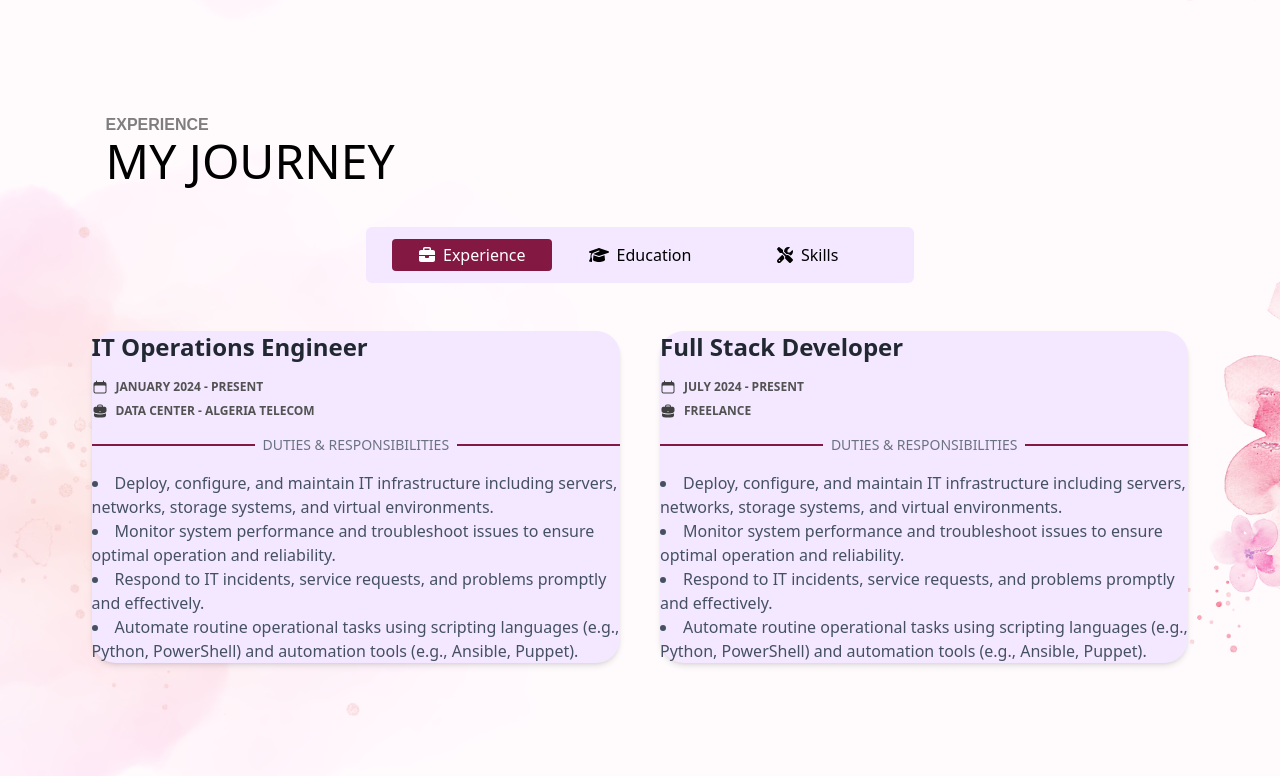
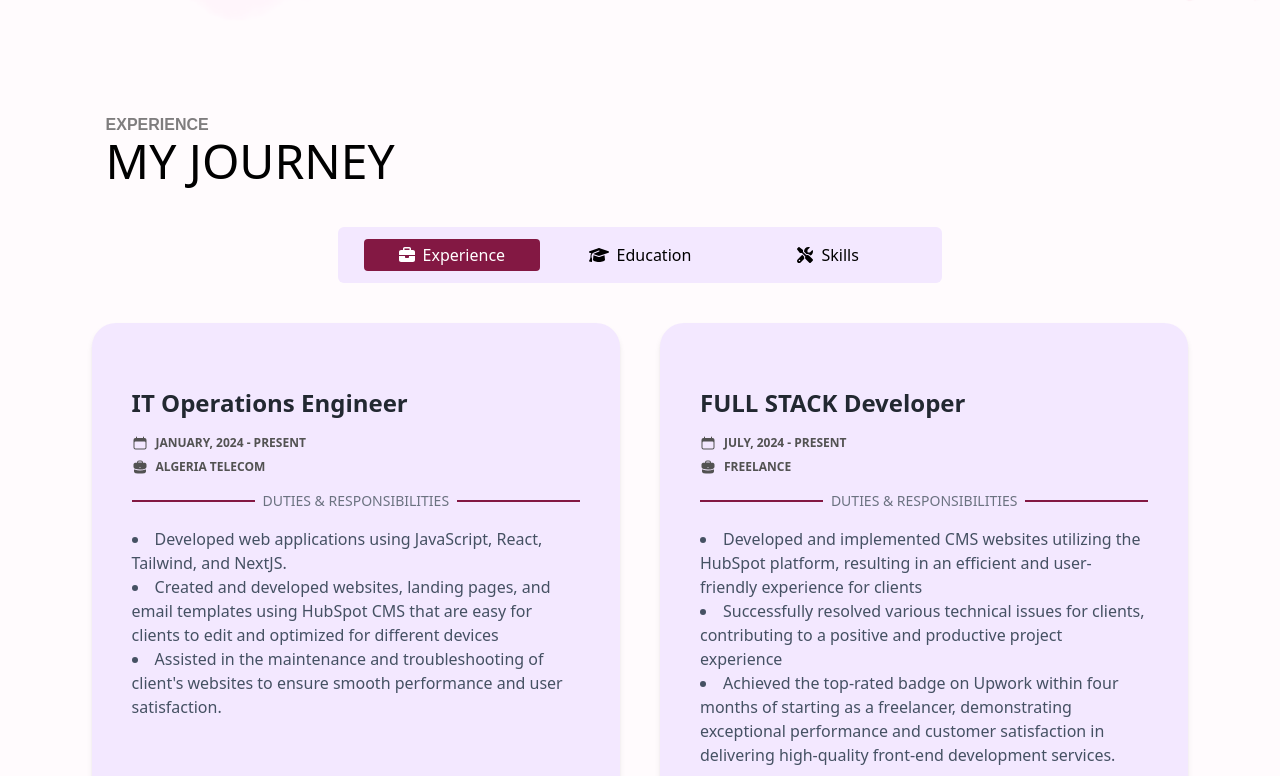
Before and after one commit to Yousra-Zahra-LATER/MyFolio, a React (Vite) app: page / in a window 1280 px wide. Shown: the part 784-1560 px from the top of the page. Built offline with nearby package versions, Linux system fonts and the light colour scheme.

Commit message:
"last commit"

```diff
--- a/package.json
+++ b/package.json
@@ -16,6 +16,7 @@
     "@headlessui/react": "^2.0.3",
     "@heroicons/react": "^2.1.3",
     "@radix-ui/react-tabs": "^1.0.4",
+    "aos": "^2.3.4",
     "classnames": "^2.5.1",
     "clsx": "^2.1.1",
     "framer-motion": "^11.2.4",
--- a/src/components/About.jsx
+++ b/src/components/About.jsx
@@ -30,7 +30,7 @@ const About = () => {
     <>
       <Element
         name="home"
-        className="w-full flex justify-center md:h-screen"
+        className="w-full flex justify-center min-h-screen"
         style={{
           backgroundImage: "url('/src/assets/53.PNG')",
           backgroundSize: "cover",
@@ -38,7 +38,7 @@ const About = () => {
         }}
       >
         <div className=" md:w-[86%]  w-11/12 flex md:flex-row gap-5 items-center flex-col-reverse ">
-          <div className="md:w-[50%] max-h-full flex flex-col lg:gap-7 md:gap-3.5 gap-6">
+          <div className="md:w-[50%] flex flex-col lg:gap-7 md:gap-3.5 gap-6">
           <motion.div
   viewport={{ once: true }}
   initial={{ opacity: 0, y: 30 }}
--- a/src/components/Contact.jsx
+++ b/src/components/Contact.jsx
@@ -6,7 +6,7 @@ export default function Contact() {
   return (
     <Element
         name="contact"
-      className="w-full flex justify-center md:h-screen "
+      className="w-full flex justify-center min-h-screen "
       style={{
         backgroundImage: "url('/src/assets/2.png')",
         backgroundSize: "cover",
--- a/src/components/Experience.jsx
+++ b/src/components/Experience.jsx
@@ -1,4 +1,4 @@
-import React, { useState } from "react";
+import React, { useState, useEffect } from "react";
 import { Tabs, TabsContent, TabsList, TabsTrigger } from "@radix-ui/react-tabs";
 import { FontAwesomeIcon } from "@fortawesome/react-fontawesome";
 import {
@@ -10,36 +10,39 @@ import SectionTitle from "../components/SectionTitle";
 import { Element } from "react-scroll";
 import { motion } from "framer-motion";
 import { BriefcaseIcon, CalendarIcon } from "@heroicons/react/24/solid";
-
+import "aos/dist/aos.css";
+import AOS from "aos";
 const Experience = () => {
   const [activeTab, setActiveTab] = useState("tab1");
 
   const handleTabChange = (newValue) => {
     setActiveTab(newValue);
   };
+  useEffect(() => {
+    AOS.init({
+      once: false, // Permet de rejouer l'animation chaque fois que l'élément entre en vue
+      mirror: true, // Répéter l'animation lorsque l'élément défile vers le haut
+    });
+  }, []);
 
   return (
     <>
       <Element
         name="experience"
-        className="w-full flex justify-center md:h-screen"
-        style={{
-          backgroundImage: "url('/src/assets/2.png')",
-          backgroundSize: "cover",
-          backgroundPosition: "center",
-        }}
+        className="w-full flex justify-center min-h-screen bg-custom-pink"
+
       >
-        <div className="md:w-[86%] w-[90%] sm:h-max flex flex-col gap-6">
+        <div className="md:w-[86%] w-11/12 flex flex-col gap-6 ">
           <SectionTitle title="MY JOURNEY" subtitle="EXPERIENCE" />
 
           <Tabs
             defaultValue="tab1"
-            className="flex flex-col h-full gap-12  p-0.5"
+            className="flex flex-col h-full gap-10 p-0.5  "
           >
-            <TabsList className="lg:w-[50%] md:w-[60%] w-[80%] mx-auto flex gap-2 justify-center h-14 bg-purple-100 rounded-md p-2">
+            <TabsList className="lg:w-[55%] md:w-[75%] w-[87%] mx-auto flex gap-3 justify-center h-14 bg-purple-100 rounded-md p-2">
               <TabsTrigger
                 value="tab1"
-                className={`rounded my-1 w-[30%] flex items-center justify-center text-center ${
+                className={`rounded my-1  w-[30%] flex items-center justify-center text-center ${
                   activeTab === "tab1" ? "bg-pink-900 text-white" : "text-black"
                 }`}
                 onClick={() => handleTabChange("tab1")}
@@ -49,7 +52,7 @@ const Experience = () => {
               </TabsTrigger>
               <TabsTrigger
                 value="tab2"
-                className={`rounded my-1 w-[30%] flex items-center justify-center text-center ${
+                className={`rounded my-1  w-[30%] flex items-center justify-center text-center ${
                   activeTab === "tab2" ? "bg-pink-900 text-white" : "text-black"
                 }`}
                 onClick={() => handleTabChange("tab2")}
@@ -74,7 +77,7 @@ const Experience = () => {
                 initial="offscreen"
                 whileInView="onscreen"
                 viewport={{ once: true }}
-                className="grid grid-cols-1 gap-10 items-center md:grid-cols-2 "
+                className="grid grid-cols-1 gap-10 items-center md:grid-cols-2"
               >
                 <motion.div
                   variants={{
@@ -86,25 +89,24 @@ const Experience = () => {
                       transition: {
                         type: "spring",
                         bounce: 0.4,
-                        duration: 5,
+                        duration: 1,
                       },
                     },
                   }}
                   whileHover={{ scale: 1.02 }}
-                  className="cursor-pointer bg-purple-100 rounded-3xl filter shadow-md"
+                  className="cursor-pointer bg-purple-100 px-6 py-16 rounded-3xl h-full filter shadow-md relative md:px-10 dark:bg-primary-500"
                 >
-                  <h6 className="text-2xl font-bold text-primary mb-4 dark:text-white text-nowrap">
+                  <h6 className="text-2xl font-bold text-primary mb-4 dark:text-white">
                     <a>IT Operations Engineer</a>
                     <span className="mt-4 text-xs flex items-center justify-start uppercase text-neutral-600 dark:text-neutral-300">
-                      <CalendarIcon className="h-4 mr-2 text-neutral-700 dark:text-neutral-300" />
-                      January 2024 - Present
+                      <CalendarIcon className="h-4 mr-2 text-neutral-600 dark:text-neutral-300" />
+                      January, 2024 - PRESENT
                     </span>
                     <span className="mt-2 text-xs flex items-center justify-start uppercase text-neutral-600 dark:text-neutral-300">
-                      <BriefcaseIcon className="h-4 mr-2 text-neutral-700 dark:text-neutral-300" />
-                      Data Center - Algeria Telecom
+                      <BriefcaseIcon className="h-4 mr-2 text-neutral-600 dark:text-neutral-300" />
+                      Algeria Telecom
                     </span>
                   </h6>
-
                   <div className="relative mb-4">
                     <div
                       className="absolute inset-0 flex items-center"
@@ -121,54 +123,50 @@ const Experience = () => {
 
                   <ul className="text-base text-primary-400 list-inside list-disc dark:text-neutral-200">
                     <li>
-                      Deploy, configure, and maintain IT infrastructure
-                      including servers, networks, storage systems, and virtual
-                      environments.
+                      Developed web applications using JavaScript, React,
+                      Tailwind, and NextJS.
                     </li>
                     <li>
-                      Monitor system performance and troubleshoot issues to
-                      ensure optimal operation and reliability.
+                      Created and developed websites, landing pages, and email
+                      templates using HubSpot CMS that are easy for clients to
+                      edit and optimized for different devices
                     </li>
                     <li>
-                      Respond to IT incidents, service requests, and problems
-                      promptly and effectively.
-                    </li>
-                    <li>
-                      Automate routine operational tasks using scripting
-                      languages (e.g., Python, PowerShell) and automation tools
-                      (e.g., Ansible, Puppet).
+                      Assisted in the maintenance and troubleshooting of
+                      client's websites to ensure smooth performance and user
+                      satisfaction.
                     </li>
                   </ul>
                 </motion.div>
                 <motion.div
                   variants={{
                     offscreen: {
-                      y: 150,
+                      y: 300,
                     },
                     onscreen: {
                       y: 0,
+                      // rotate: -10,
                       transition: {
                         type: "spring",
                         bounce: 0.4,
-                        duration: 5,
+                        duration: 1.5,
                       },
                     },
                   }}
                   whileHover={{ scale: 1.02 }}
-       className="cursor-pointer bg-purple-100 rounded-3xl filter shadow-md"
+                  className="bg-purple-100 px-6 py-16 rounded-3xl h-full relative filter shadow-md md:px-10 dark:bg-primary-500"
                 >
                   <h6 className="text-2xl font-bold text-primary mb-4 dark:text-white">
-                    <a>Full Stack Developer</a>
+                    <a>FULL STACK Developer</a>
                     <span className="mt-4 text-xs flex items-center justify-start uppercase text-neutral-600 dark:text-neutral-300">
-                      <CalendarIcon className="h-4 mr-2 text-neutral-700 dark:text-neutral-300" />
-                      July 2024 - Present
+                      <CalendarIcon className=" text-neutral-600 h-4 mr-2 dark:text-neutral-300" />
+                      July, 2024 - PRESENT
                     </span>
                     <span className="mt-2 text-xs flex items-center justify-start uppercase text-neutral-600 dark:text-neutral-300">
-                      <BriefcaseIcon className="h-4 mr-2 text-neutral-700 dark:text-neutral-300" />
+                      <BriefcaseIcon className="text-neutral-600 h-4 mr-2 dark:text-neutral-300" />
                       FREELANCE
                     </span>
                   </h6>
-
                   <div className="relative mb-4">
                     <div
                       className="absolute inset-0 flex items-center"
@@ -182,25 +180,22 @@ const Experience = () => {
                       </span>
                     </div>
                   </div>
-
                   <ul className="text-base text-primary-400 list-inside list-disc dark:text-neutral-200">
                     <li>
-                      Deploy, configure, and maintain IT infrastructure
-                      including servers, networks, storage systems, and virtual
-                      environments.
+                      Developed and implemented CMS websites utilizing the
+                      HubSpot platform, resulting in an efficient and
+                      user-friendly experience for clients
                     </li>
                     <li>
-                      Monitor system performance and troubleshoot issues to
-                      ensure optimal operation and reliability.
+                      Successfully resolved various technical issues for
+                      clients, contributing to a positive and productive project
+                      experience
                     </li>
                     <li>
-                      Respond to IT incidents, service requests, and problems
-                      promptly and effectively.
-                    </li>
-                    <li>
-                      Automate routine operational tasks using scripting
-                      languages (e.g., Python, PowerShell) and automation tools
-                      (e.g., Ansible, Puppet).
+                      Achieved the top-rated badge on Upwork within four months
+                      of starting as a freelancer, demonstrating exceptional
+                      performance and customer satisfaction in delivering
+                      high-quality front-end development services.
                     </li>
                   </ul>
                 </motion.div>
@@ -209,7 +204,7 @@ const Experience = () => {
 
             <TabsContent
               value="tab2"
-              className="md:w-[80%] w-[95%] mx-auto md:mb-0 mb-5"
+              className=" lg:w-[65%] md:w-[75%] w-[95%] mx-auto md:mb-0 mb-5"
             >
               <div className="relative text-gray-700 antialiased  font-semibold">
                 <div className="hidden absolute w-1 sm:block bg-pink-900 h-full left-1/2 transform -translate-x-1/2"></div>
@@ -218,10 +213,16 @@ const Experience = () => {
                   <div className="flex items-center flex-col sm:flex-row">
                     <div className="flex justify-start w-full mx-auto items-center">
                       <div className="w-full sm:w-1/2 sm:pr-8">
-                        <div className="bg-purple-100 p-4 rounded shadow group hover:bg-black cursor-pointer ease-in duration-150">
+                        <div
+                          data-aos="fade-right"
+                          data-aos-delay="100"
+                          data-aos-duration="1200"
+                          className="bg-purple-100 p-4 rounded shadow group hover:bg-black cursor-pointer "
+                        >
                           <h3 className="text-black font-[600] mb-3 group-hover:text-white text-xl">
                             Master Degree
                           </h3>
+                          <div className="w-[50%] border-t border-pink-900" />
                           <p className="text-[15px] text-smallTextColor group-hover:text-white leading-7">
                             2020 - 2022 <br />
                             Software Engineer <br />
@@ -242,7 +243,12 @@ const Experience = () => {
                   <div className="flex items-center flex-col sm:flex-row-reverse">
                     <div className="flex justify-end w-full mx-auto items-center">
                       <div className="w-full sm:w-1/2 sm:pl-8">
-                        <div className="bg-white p-4 rounded shadow group hover:bg-primaryColor cursor-pointer ease-in duration-150">
+                        <div
+                          data-aos="fade-left"
+                          data-aos-delay="100"
+                          data-aos-duration="1200"
+                          className="bg-white p-4 rounded shadow group hover:bg-primaryColor cursor-pointer "
+                        >
                           <h3 className="text-primaryColor font-[600] mb-3 group-hover:text-white text-xl">
                             Licence Degree
                           </h3>
@@ -266,7 +272,12 @@ const Experience = () => {
                   <div className="flex items-center flex-col sm:flex-row">
                     <div className="flex justify-start w-full mx-auto items-center">
                       <div className="w-full sm:w-1/2 sm:pr-8">
-                        <div className="bg-purple-100 p-4 rounded shadow group hover:bg-black cursor-pointer ease-in duration-150">
+                        <div
+                          data-aos="fade-right"
+                          data-aos-delay="100"
+                          data-aos-duration="1200"
+                          className="  bg-purple-100 p-4 rounded shadow group hover:bg-black cursor-pointer "
+                        >
                           <h3 className="text-black font-[600] mb-3 group-hover:text-white text-xl">
                             Baccalaureat
                           </h3>
--- a/src/components/FixedDiv.jsx
+++ b/src/components/FixedDiv.jsx
@@ -19,7 +19,7 @@ const socials = [
   {
     logo: emailIcon,
     alt: "Email Icon",
-    link: "yousra.later@univ-constantine2.dz",
+    link: "mailto:yousra.later@univ-constantine2.dz",
   },
 ];
 
--- a/src/components/NavBar.jsx
+++ b/src/components/NavBar.jsx
@@ -28,7 +28,7 @@ export const NavBar = () => {
   return (
     <>
       {/* Desktop Navbar */}
-      <nav className="flex justify-between items-center w-11/12 mx-auto py-4">
+      <nav className="flex justify-between items-center w-11/12 mx-auto py-4 ">
         <div className="flex items-center font-signature text-5xl hover:-rotate-6">
           Z
           <motion.div
```
Also changed, not shown: 1 other file (tests, documents, lock files or other folders). Lines whose indentation alone changed are shown as unchanged.
